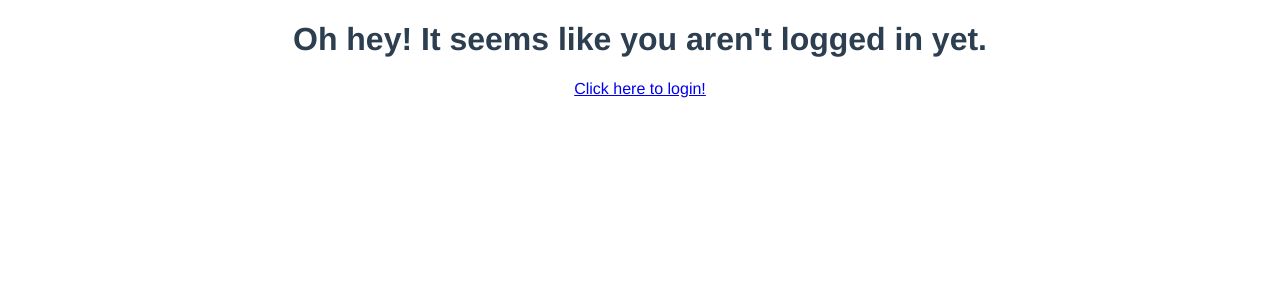
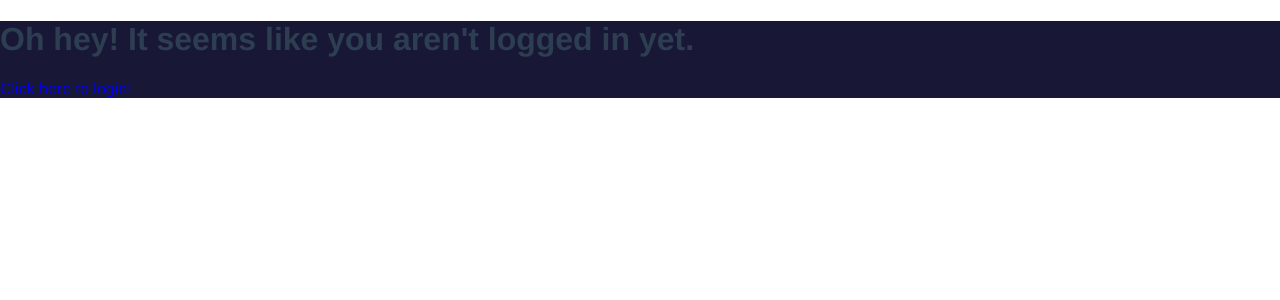
Before and after one commit to mrjvs/CascadeDashboard, a Vue app in the folder client/: page / in a window 1280 px wide. Shown: the top 300 px of the page. Built offline with nearby package versions, Linux system fonts and the light colour scheme; no server answers.

Commit message:
Improved body styling

```diff
--- a/client/src/App.vue
+++ b/client/src/App.vue
@@ -1,8 +1,8 @@
 <template>
   <div id="app">
-        <router-view v-if="isAuthed === true"/>
-        <Login v-else-if="isAuthed === false"/>
-        <Loading v-else/>
+    <router-view v-if="isAuthed === true" />
+    <Login v-else-if="isAuthed === false" />
+    <Loading v-else />
   </div>
 </template>
 
@@ -23,10 +23,12 @@
   },
   created() {
     // do auth check
-    isAuthenticated().then((res) => {
+    isAuthenticated()
+      .then((res) => {
         this.isAuthed = res;
         this.$store.commit('setLoading', false);
-    }).catch(() => {
+      })
+      .catch(() => {
         this.isAuthed = false;
         this.$store.commit('setLoading', false);
       });
@@ -34,23 +36,19 @@
 };
 </script>
 
-
 <style lang="scss">
 #app {
-    font-family: 'Avenir', Helvetica, Arial, sans-serif;
+  font-family: "Avenir", Helvetica, Arial, sans-serif;
   -webkit-font-smoothing: antialiased;
   -moz-osx-font-smoothing: grayscale;
-    text-align: center;
+  background-color: #181836;
   color: #2c3e50;
+  margin: 0;
+  padding: 0;
 }
-#nav {
-    padding: 30px;
-    a {
-        font-weight: bold;
-        color: #2c3e50;
-        &.router-link-exact-active {
-            color: #42b983;
-        }
-    }
+body {
+  margin: 0;
+  padding: 0;
+  font-size: 1em;
 }
 </style>
```
Lines whose indentation alone changed are shown as unchanged.
